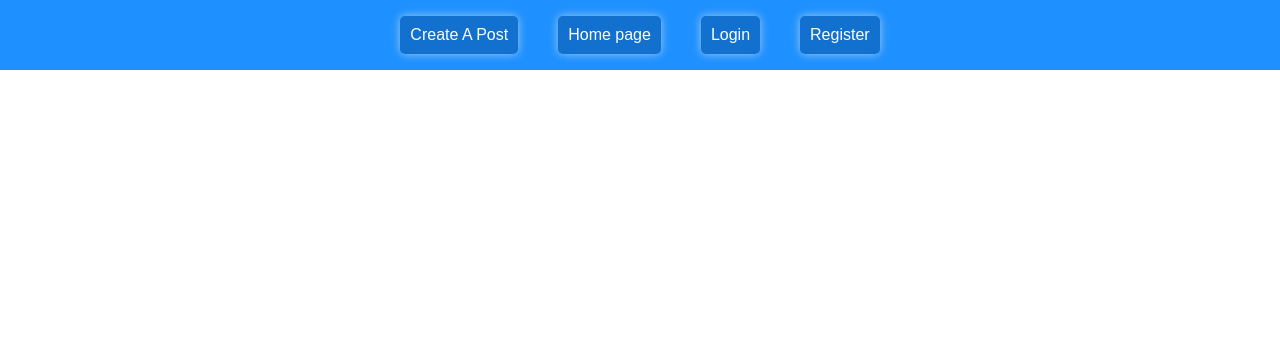
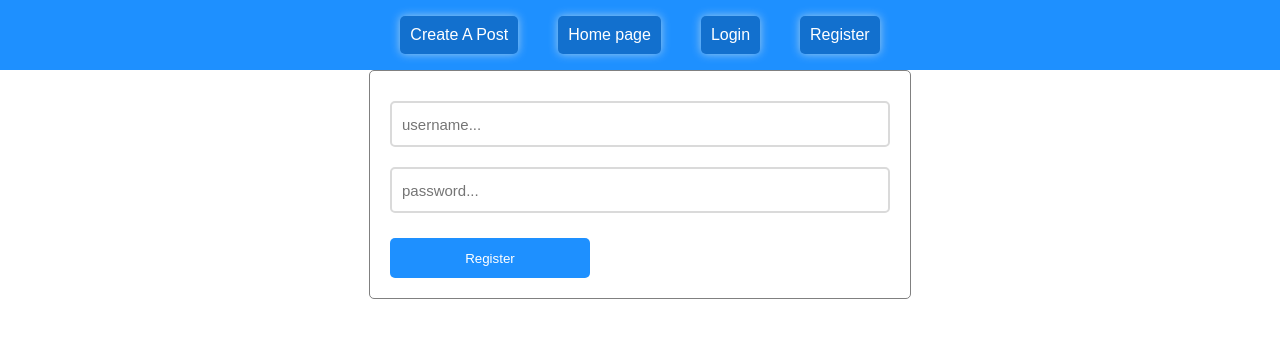
Before and after one commit to omer-kocar/Web-Development-Application, a React (Create React App) app in the folder client/: page /register in a window 1280 px wide. Shown: the top 338 px of the page. Built offline with nearby package versions, Linux system fonts and the light colour scheme.

Commit message:
registration and login page created

```diff
--- a/client/src/App.js
+++ b/client/src/App.js
@@ -2,7 +2,8 @@ import "./App.css";
 import Home from "./components/Home";
 import { BrowserRouter as Router, Route, Routes, Link } from "react-router-dom";
 import CreatePost from "./components/CreatePost";
-import Post from "./components/Post"
+import Login from "./components/Login";
+import Register from "./components/Register";
 
 function App() {
   return (
@@ -17,7 +18,8 @@ function App() {
         <Routes>
           <Route path="/" element={<Home />} />
           <Route path="/createpost" element={<CreatePost />} />
-          <Route path="/post/:id" element={<Post />} />
+          <Route path="/login" element={<Login />} />
+          <Route path="/register" element={<Register />} />
         </Routes>
       </Router>
     </div>
--- a/client/src/components/Login.js
+++ b/client/src/components/Login.js
@@ -1,9 +1,32 @@
-import React from "react";
+import { useState } from "react";
+import axios from "axios";
 
 function Login() {
+  const [userName, setUsername] = useState("");
+  const [password, setPassword] = useState("");
+
+  const login = () => {
+    const data = { userName: userName, password: password };
+    axios.post("http://localhost:3001/auth/login", data).then((response) => {
+      console.log(response.data);
+    });
+  };
+
   return (
     <div>
-
+      <input
+        type="text"
+        onChange={(e) => {
+          setUsername(e.target.value);
+        }}
+      />
+      <input
+        type="password"
+        onChange={(e) => {
+          setPassword(e.target.value);
+        }}
+      />
+      <button onClick={login}>Login</button>
     </div>
   );
 }
--- /dev/null
+++ b/client/src/components/Register.js
@@ -0,0 +1,52 @@
+import React from "react";
+import { Formik, Form, Field, ErrorMessage } from "formik";
+import * as Yup from "yup";
+import axios from "axios";
+
+function Register() {
+  const initialValues = {
+    userName: "",
+    password: "",
+  };
+
+  const validationSchema = Yup.object().shape({
+    userName: Yup.string().min(3).max(20).required("User name required!"),
+    password: Yup.string().min(4).max(20).required("Password is required!"),
+  });
+
+  const onSubmit = (data) => {
+    axios.post("http://localhost:3001/auth", data).then((response)=> {
+      console.log(response)
+    })
+  };
+
+  return (
+    <div>
+      <Formik
+        initialValues={initialValues}
+        onSubmit={onSubmit}
+        validationSchema={validationSchema}
+      >
+        <Form className="formContainer">
+          <ErrorMessage name="userName" component="span" />
+          <Field
+            id="inputCreatePost"
+            name="userName"
+            placeholder="username... "
+          />
+          <ErrorMessage name="password" component="span" />
+          <Field
+            id="inputCreatePost"
+            type="password"
+            name="password"
+            placeholder="password..."
+          />
+
+          <button type="submit">Register</button>
+        </Form>
+      </Formik>
+    </div>
+  );
+}
+
+export default Register;
```
Also changed, not shown: client/src/components/CreatePost.js (+6 -9 lines), 2 other files (tests, documents, lock files or other folders).
